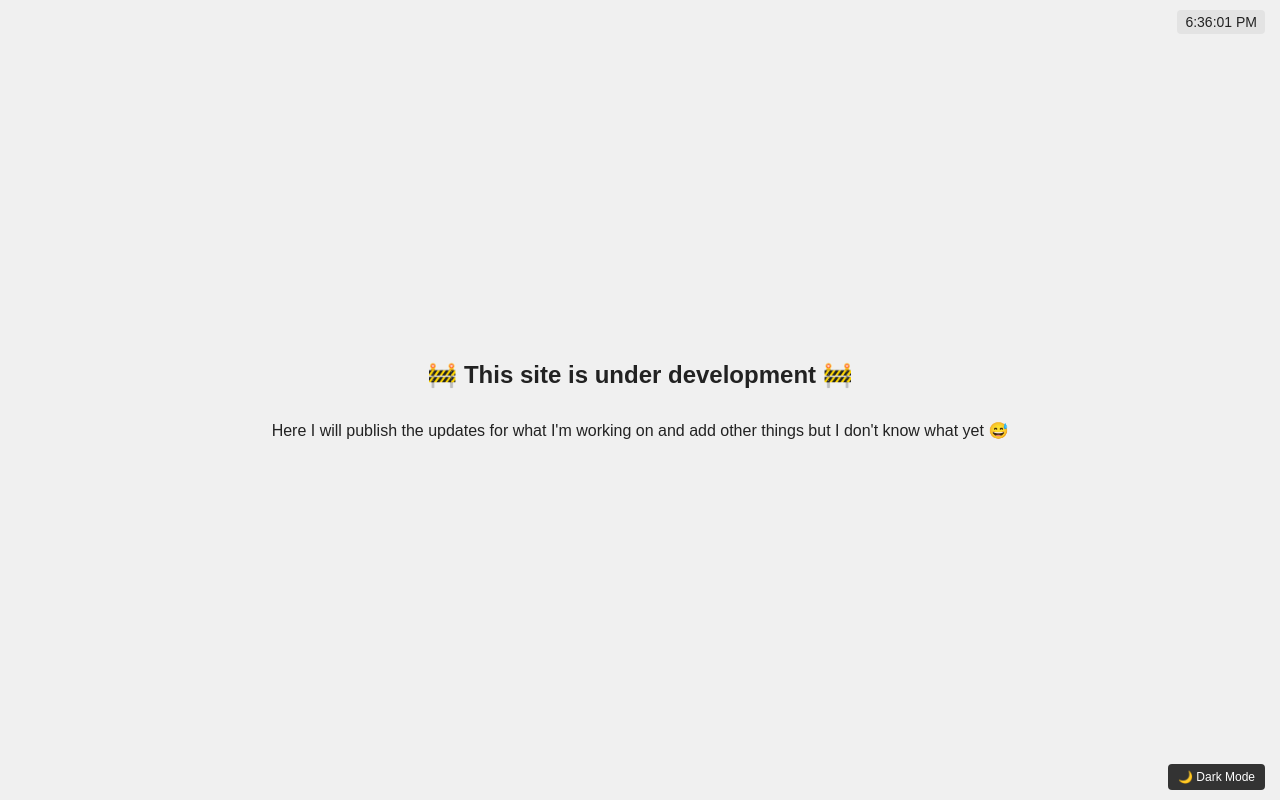
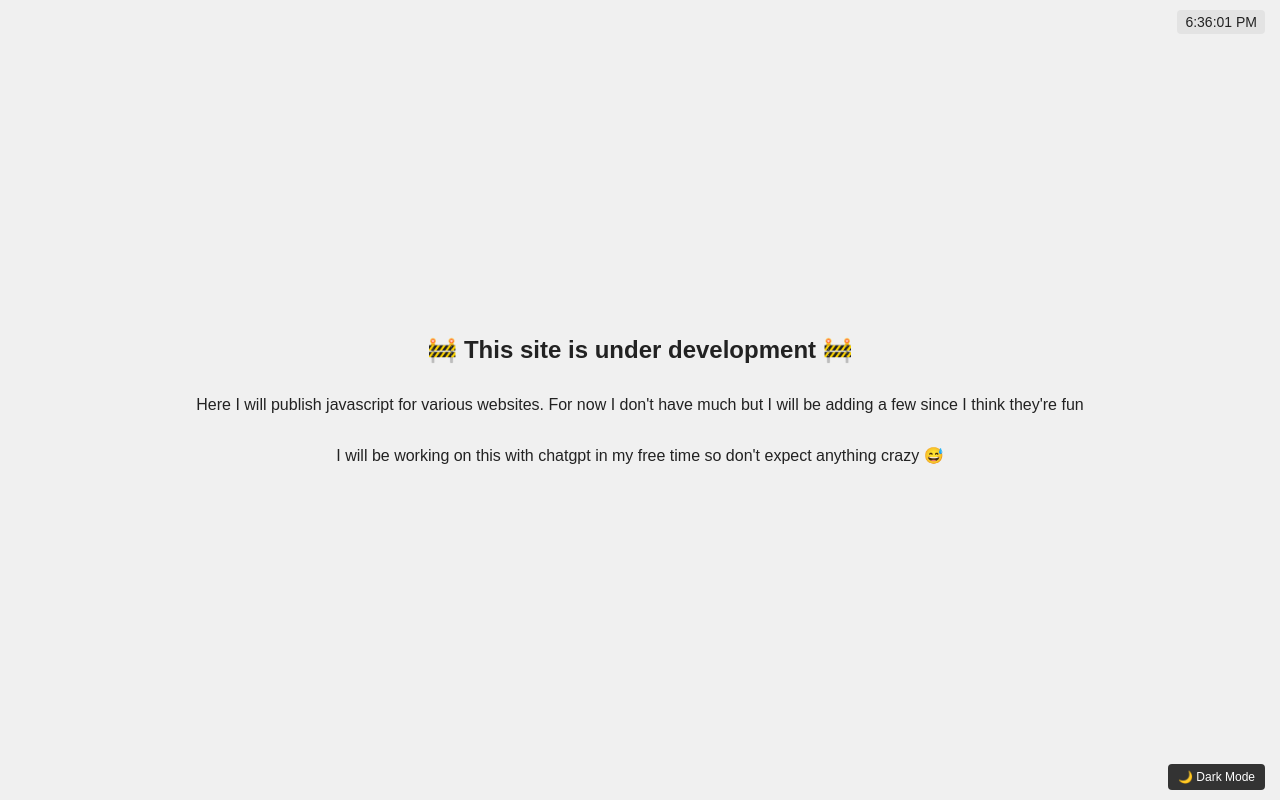
Before and after one commit to toddgrub/js-tools, a plain HTML site: page index.html in a window 1280 px wide. Drawn offline with Linux system fonts and the light colour scheme.

Commit message:
Update index.html

```diff
--- a/index.html
+++ b/index.html
@@ -61,7 +61,8 @@
   <div id="clock"></div>
 
   <h1 id="typing"></h1>
-  <p>Here I will publish the updates for what I'm working on and add other things but I don't know what yet 😅</p>
+  <p>Here I will publish javascript for various websites. For now I don't have much but I will be adding a few since I think they're fun</p>
+  <p>I will be working on this with chatgpt in my free time so don't expect anything crazy 😅</p>
   <button id="darkModeBtn" onclick="toggleDarkMode()">🌙 Dark Mode</button>
 
   <script>
```
